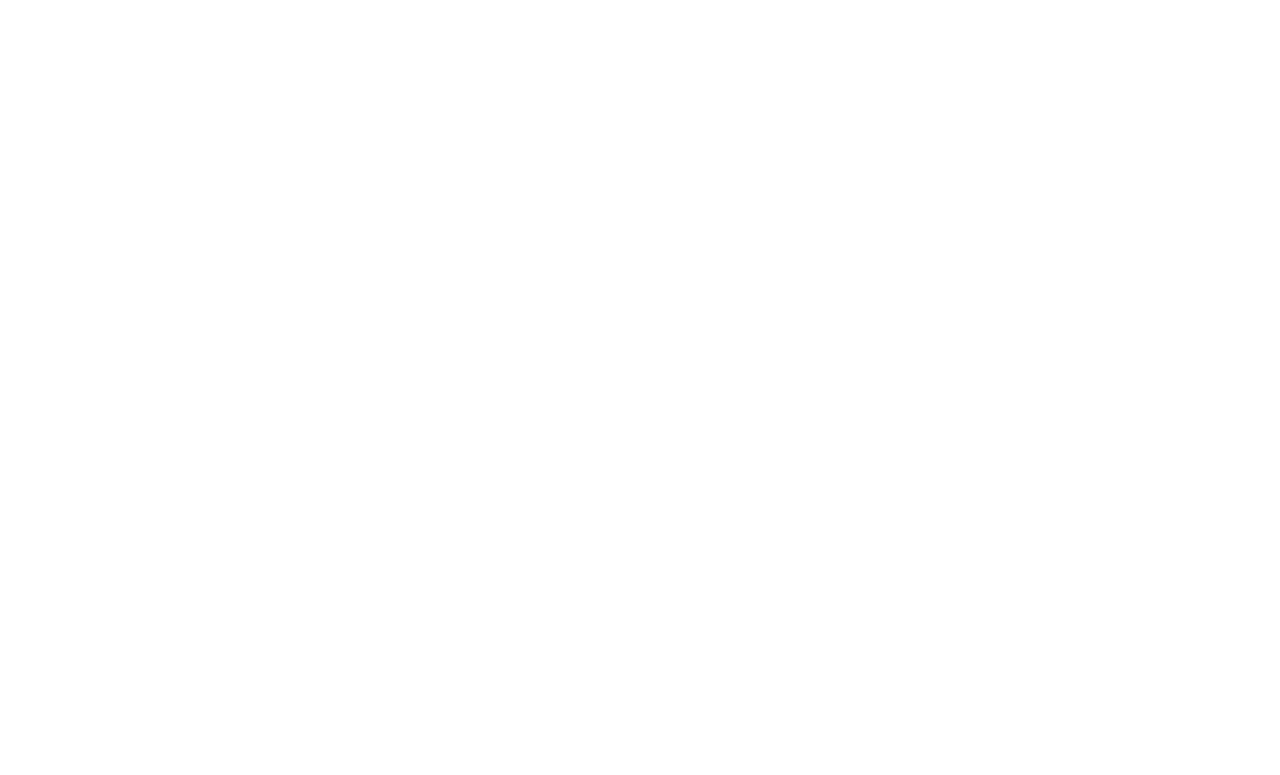
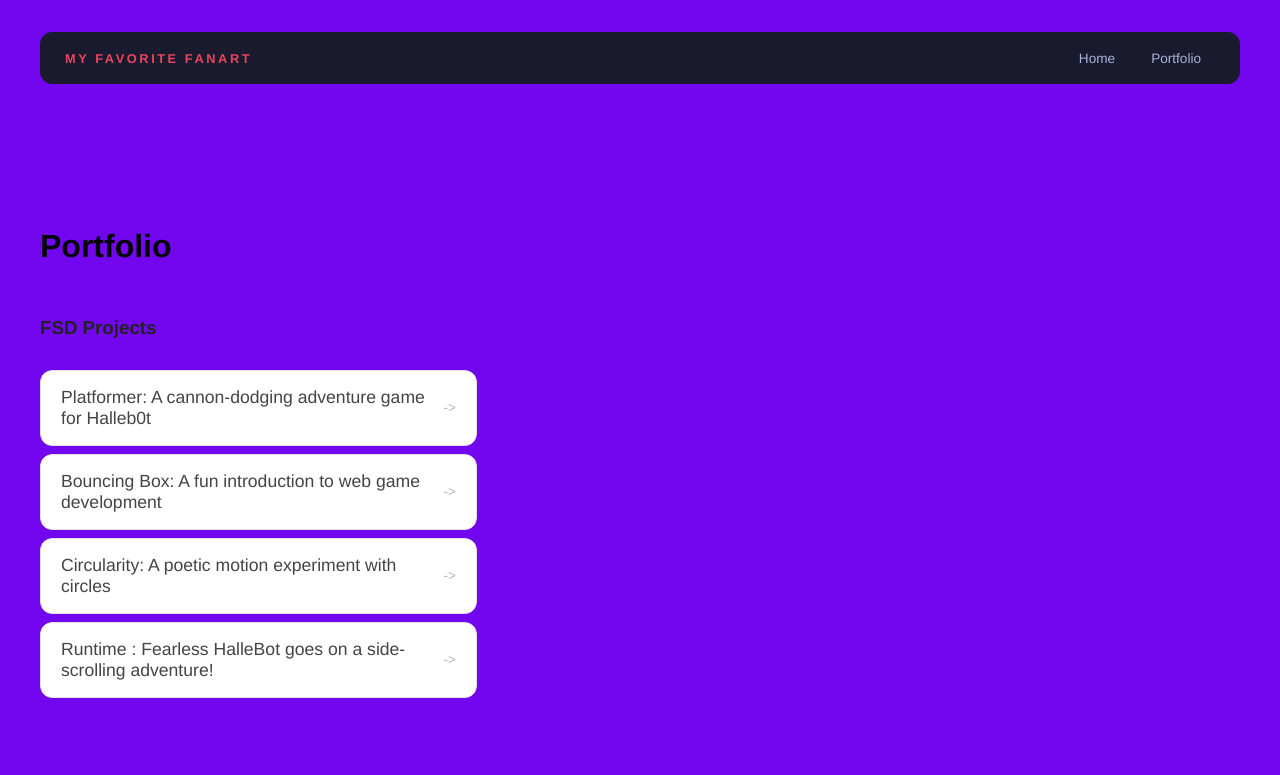
Before and after one commit to astramoon-sudo/astramoon-sudo.github.io, a plain HTML site: page portfolio.html in a window 1280 px wide. Drawn offline with Linux system fonts and the light colour scheme.

Commit message:
add portfolio page to website

```diff
--- a/portfolio.html
+++ b/portfolio.html
@@ -0,0 +1,47 @@
+<!DOCTYPE html>
+<html>
+  <head>
+    <title>MY FAVORITE FANART      </title>
+    <link rel="stylesheet" href="style.css" />
+  </head>
+
+  <body>
+    <!-- All content goes here -->
+    <div id="all-contents">
+     <nav>
+<h1>MY FAVORITE FANART</h1>
+<ul id="nav-ul">
+<li class="nav-li">
+  <a href="index.html">Home</a>
+</li>
+<li class="nav-li">
+  <a href="portfolio.html">Portfolio</a>
+</li>
+</ul>
+  </nav>
+
+  <main>
+ <div class="content">
+    <h1>Portfolio</h1>
+    <h3>FSD Projects</h3>
+    <ul id="portfolio">
+<li>
+  <a href="fsd-projects/platformer/">Platformer: A cannon-dodging adventure game for Halleb0t</a>
+</li>
+<li>
+  <a href="fsd-projects/bouncing-box/">Bouncing Box: A fun introduction to web game development</a>
+</li>
+<li>
+  <a href="fsd-projects/circularity/">Circularity: A poetic motion experiment with circles</a>
+</li>
+<li>
+ <a href="fsd-projects/runtime/">Runtime : Fearless HalleBot goes on a side-scrolling adventure!</a>
+</li>
+    </ul>
+
+    <!-- ASD Projects will go here -->
+
+  </div>
+    </div>
+  </body>
+</html>
--- a/style.css
+++ b/style.css
@@ -207,3 +207,55 @@ nav h1 {
   background: #e94560;
   color: #fff;
 }
+/* Portfolio styles */
+.content h1 {
+  color: black;
+}
+
+#portfolio {
+  list-style: none;
+  margin: 0;
+  padding: 0;
+  width: 100%;
+  display: flex;
+  flex-direction: column;
+  gap: 8px;
+}
+
+#portfolio li {
+  border-radius: 12px;
+  overflow: hidden;
+}
+
+#portfolio a {
+  display: flex;
+  justify-content: space-between;
+  align-items: center;
+  text-decoration: none;
+  color: #444;
+  padding: 16px 20px;
+  font-size: 1.1rem;
+  font-weight: 500;
+  background: #fff;
+  border: 1px solid #e0e0e0;
+  border-radius: 12px;
+  transition: background 0.25s ease, color 0.25s ease, transform 0.25s ease;
+}
+
+#portfolio a:hover {
+  background: #000;
+  color: #fff;
+  transform: translateX(4px);
+}
+
+#portfolio a::after {
+  content: "->";
+  font-size: 0.85rem;
+  opacity: 0.4;
+  transition: opacity 0.25s ease;
+  white-space: nowrap;
+}
+
+#portfolio a:hover::after {
+  opacity: 1;
+}
```
